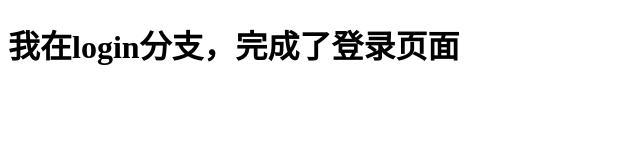
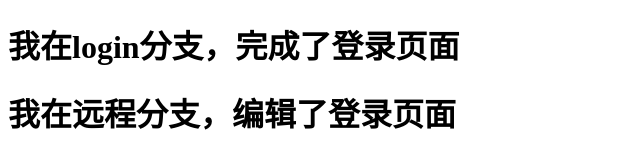
Before and after one commit to 243674484/project_02, a plain HTML site: page index.html in a window 1280 px wide. Shown: the whole page, without its empty margins (0-640 px from the left). Drawn offline with Linux system fonts and the light colour scheme.

Commit message:
我在远程分支，编辑了登录页面

```diff
--- a/index.html
+++ b/index.html
@@ -10,6 +10,7 @@
 
 <body>
     <h1>我在login分支，完成了登录页面</h1>
+    <h1>我在远程分支，编辑了登录页面</h1>
 </body>
 
 </html>
```
